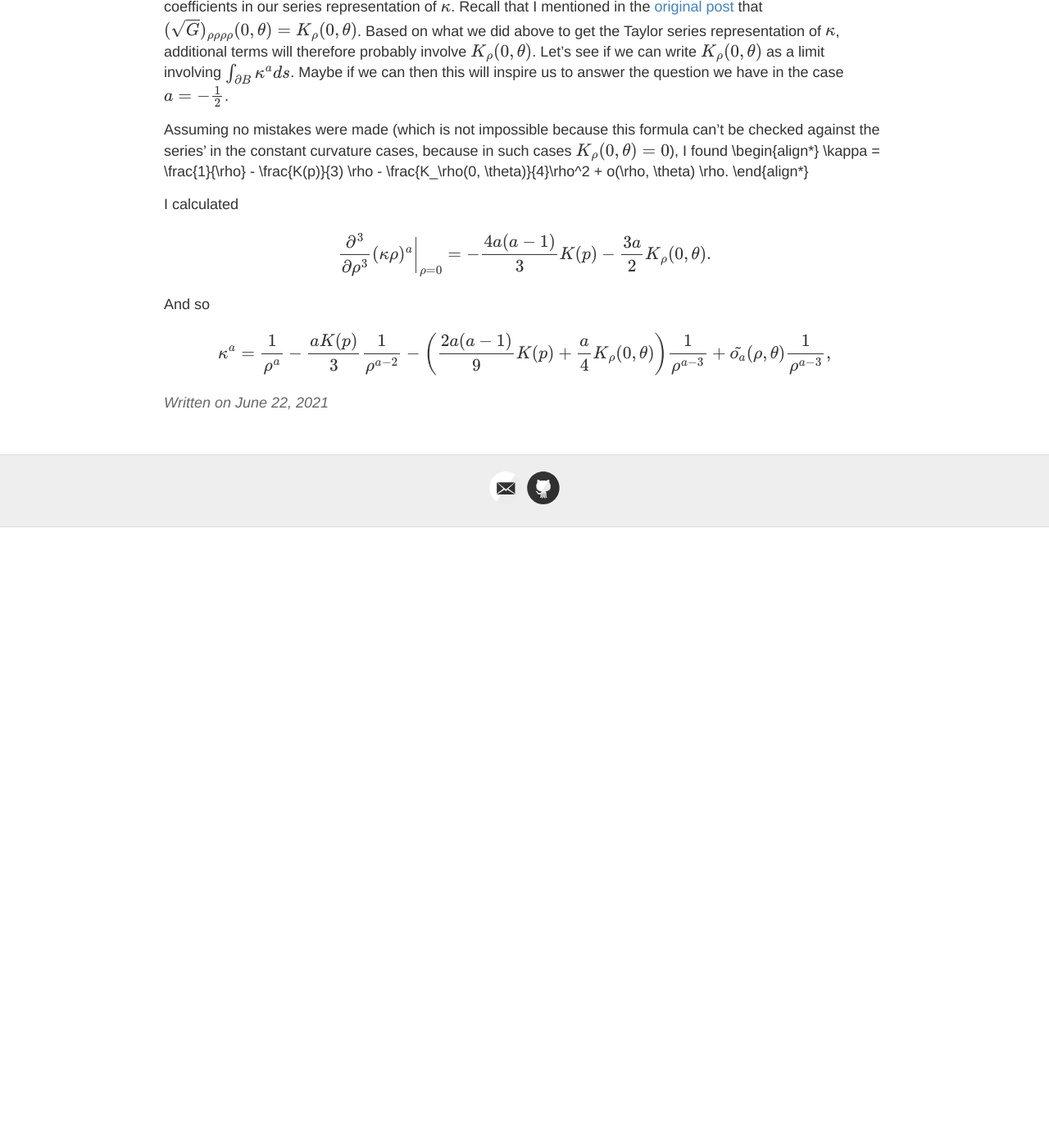
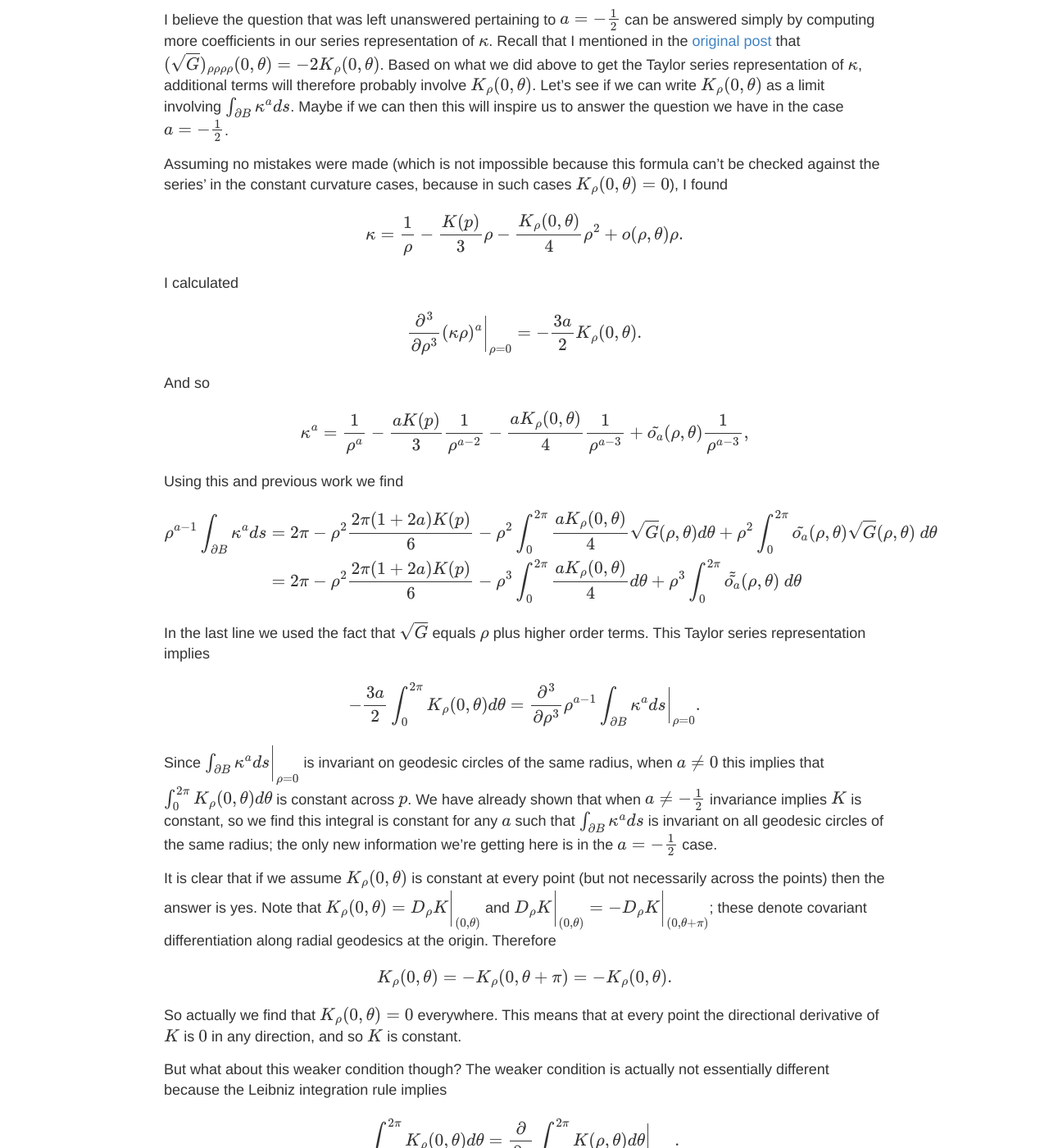
Before and after one commit to GeoffreySangston/GeoffreySangston.github.io, a Jekyll site: the page built from _posts/MathBlog/2021-06-22-Geodesic-Circles2.md, in a window 1280 px wide and 1400 px high, scrolled down 4476 px. Shown: the whole window at 82% size. Built offline with Jekyll 4.4.1, drawn with Linux system fonts in a browser that asks for light colours; formulas are drawn with MathJax 3; before the commit the page ends 5119 px from its top, so only the background shows below that; some of the changed text lies outside the part shown.

Commit message:
Adds another part to the second post

```diff
--- a/_config.yml
+++ b/_config.yml
@@ -79,6 +79,8 @@ sass:
 gems:
   - jekyll-sitemap # Create a sitemap using the official Jekyll sitemap gem
   - jekyll-feed # Create an Atom feed using the official Jekyll feed gem
+  - jekyll-seo-tag
+
 
 # Exclude these files from your production _site
 exclude:
--- a/_posts/MathBlog/2021-06-22-Geodesic-Circles2.md
+++ b/_posts/MathBlog/2021-06-22-Geodesic-Circles2.md
@@ -103,7 +103,7 @@ And so we find
 \end{align\*}
 
 Notice that this agrees with the formulas we have given in the previous post for the geodesic curvature of geodesic circles on constant curvature surfaces; expand $\cot(\rho)$ when $K = 1$ and $\coth(\rho)$ when $K = -1$. Luckily $K(p)$ appears as (a constant multiple of) one of the first coefficients of this series. Using this we can answer the question about characterization of constant curvature
-surfaces in the case of $\kappa^a$. Note that we can use the coefficients of $\kappa \rho$ to help us compute that coefficients of $(\kappa \rho)^a$. Computing the Taylor series coefficients of $(\kappa\rho)^a$, for any $a \in \mathbb{R}$, shows
+surfaces in the case of $\kappa^a$. Note that we can use the coefficients of $\kappa \rho$ to help us compute the coefficients of $(\kappa \rho)^a$. The computation is not too involved because $\frac{\partial}{\partial\rho}(\kappa \rho) \bigg\|\_{\rho = 0} = 0.$ Computing the Taylor series coefficients of $(\kappa\rho)^a$, for any $a \in \mathbb{R}$, shows
 \begin{align\*}
 \kappa^a = \frac{1}{\rho^a} - \frac{aK(p)}{3}\frac{1}{\rho^{a-2}} + \tilde{o_a}(\rho, \theta)\frac{1}{\rho^{a-2}},
 \end{align\*}
@@ -141,26 +141,57 @@ for example, if $a$ is a nonnegative integer than $p$ might be an order $a$ poly
 Then the previous formula implies \\[\frac{2\pi (1 + 2a)}{6} K(p) = \lim\_{\rho \to 0} \frac{1}{\rho^2}(2\pi -  \frac{\rho^{a-1}}{c} \int\_{\partial B} p(\kappa) ds).\\]
 This is unsatisfying though, and more work needs to be done. But that can wait for another day.
 
-## Another day
+# Another day
 You are not in the house of Elrond. And it is 5 o'clock in the afternoon, on June the twenty-third, if you want to know.
 
-I believe the question that was left open pertaining to $a = -\frac{1}{2}$ can be answered simply by computing more coefficients in our series representation of $\kappa$. Recall that I mentioned
-in the [original post](/Geodesic-Circles1) that $(\sqrt{G})\_{\rho\rho\rho\rho}(0, \theta) = K_\rho(0, \theta)$. Based on what we did above to get the Taylor series representation of $\kappa$, additional terms
+I believe the question that was left unanswered pertaining to $a = -\frac{1}{2}$ can be answered simply by computing more coefficients in our series representation of $\kappa$. Recall that I mentioned
+in the [original post](/Geodesic-Circles1) that $(\sqrt{G})\_{\rho\rho\rho\rho}(0, \theta) = -2K_\rho(0, \theta)$. Based on what we did above to get the Taylor series representation of $\kappa$, additional terms
 will therefore probably involve $K_\rho(0, \theta)$. Let's see if we can write $K_\rho(0, \theta)$ as a limit involving $\int_{\partial B} \kappa^a ds$. Maybe if we can then this will
 inspire us to answer the question we have in the case $a = -\frac{1}{2}$.
 
 Assuming no mistakes were made (which is not impossible because this formula can't be checked against the series' in the constant curvature cases, because in such cases $K_\rho(0, \theta) = 0$),
 I found
 \begin{align\*}
-\kappa = \frac{1}{\rho} - \frac{K(p)}{3) \rho - \frac{K_\rho(0, \theta)}{4}\rho^2 + o(\rho, \theta) \rho.
+\kappa = \frac{1}{\rho} - \frac{K(p)}{3} \rho - \frac{K_\rho(0, \theta)}{4}\rho^2 + o(\rho, \theta) \rho.
 \end{align\*}
 
 I calculated
 \begin{align\*}
-\frac{\partial^3}{\partial \rho^3} (\kappa \rho)^a \bigg\|\_{\rho = 0} = -\frac{4a(a-1)}{3}K(p) - \frac{3a}{2}K_\rho(0, \theta).
+\frac{\partial^3}{\partial \rho^3} (\kappa \rho)^a \bigg\|\_{\rho = 0} = -\frac{3a}{2}K_\rho(0, \theta).
 \end{align\*}
 
 And so
 \begin{align\*}
-\kappa^a = \frac{1}{\rho^a} - \frac{aK(p)}{3}\frac{1}{\rho^{a-2}} - \left(\frac{2a(a-1)}{9}K(p) + \frac{a}{4}K_\rho(0, \theta) \right)\frac{1}{\rho^{a-3}}  + \tilde{o_a}(\rho, \theta)\frac{1}{\rho^{a-3}},
+\kappa^a = \frac{1}{\rho^a} - \frac{aK(p)}{3}\frac{1}{\rho^{a-2}} - \frac{aK_\rho(0, \theta)}{4} \frac{1}{\rho^{a-3}}  + \tilde{o_a}(\rho, \theta)\frac{1}{\rho^{a-3}},
 \end{align\*}
+
+Using this and previous work we find
+\begin{align\*}
+\rho^{a-1} \int_{\partial B} \kappa^a ds &= 2\pi - \rho^2 \frac{2\pi(1+2a)K(p)}{6} - \rho^2 \int_0^{2\pi} \frac{aK_\rho(0, \theta)}{4} \sqrt{G}(\rho, \theta) d\theta + \rho^2\int_0^{2\pi} \tilde{o_a}(\rho, \theta) \sqrt{G}(\rho, \theta)\ d\theta \\\\\\
+&= 2\pi - \rho^2 \frac{2\pi(1+2a)K(p)}{6} - \rho^3 \int_0^{2\pi} \frac{aK_\rho(0, \theta)}{4} d\theta + \rho^3\int_0^{2\pi} \tilde{\tilde{o_a}}(\rho, \theta) \ d\theta
+\end{align\*}
+
+In the last line we used the fact that $\sqrt{G}$ equals $\rho$ plus higher order terms. This Taylor series representation implies
+\begin{align\*}
+-\frac{3a}{2} \int_0^{2\pi} K_\rho(0, \theta) d\theta = \frac{\partial^3}{\partial \rho^3} \rho^{a-1} \int_{\partial B} \kappa^a ds \bigg\|\_{\rho = 0}.
+\end{align\*}
+
+Since $\int_{\partial B} \kappa^a ds \bigg\|\_{\rho = 0}$ is invariant on geodesic circles of the same radius, when $a \neq 0$ this implies that
+$\int_0^{2\pi} K_\rho(0, \theta) d\theta$ is constant across $p$. We have already shown that when $a \neq -\frac{1}{2}$ invariance implies $K$ is constant, so we find this integral is
+constant for any $a$ such that $\int_{\partial B} \kappa^a ds$ is invariant on all geodesic circles of the same radius; the only new information
+we're getting here is in the $a = - \frac{1}{2}$ case.
+
+
+It is clear that if we assume $K_\rho(0, \theta)$ is
+constant at every point (but not necessarily across the points) then the answer is yes. Note that $K_\rho(0, \theta) = D_{\rho}K\bigg\|\_{(0, \theta)}$
+and $D\_{\rho} K \bigg\|\_{(0, \theta)} = -D\_{\rho}K \bigg\|\_{(0, \theta + \pi)}$; these denote covariant differentiation along radial geodesics at the origin. Therefore
+\\[K_\rho(0, \theta) = -K_\rho(0, \theta + \pi) = -K_\rho(0, \theta).\\]
+So actually we find that $K_\rho(0, \theta) = 0$ everywhere. This means that at every point the directional derivative of $K$ is $0$ in any direction, and so $K$ is constant.
+
+But what about this weaker condition though? The weaker condition is actually not essentially different because the Leibniz integration rule implies
+
+\begin{align\*}
+\int_0^{2\pi} K_\rho(0, \theta) d\theta = \frac{\partial}{\partial \rho}\int_0^{2\pi} K(\rho, \theta) d\theta \bigg\|\_{\rho = 0}.
+\end{align\*}
+The previous argument implies $\frac{\partial}{\partial \rho}\int_0^{2\pi} K(\rho, \theta) d\theta \bigg\|\_{\rho = 0} = 0$ everywhere, and therefore that
+$\int_0^{2\pi} K(\rho, \theta) d\theta$ is constant. Taking the limit as $\rho$ tends to $0$ implies $2\pi K(p)$ is constant. This finishes up the $a = -\frac{1}{2}$ case.
```
Also changed, not shown: 2 other files.
